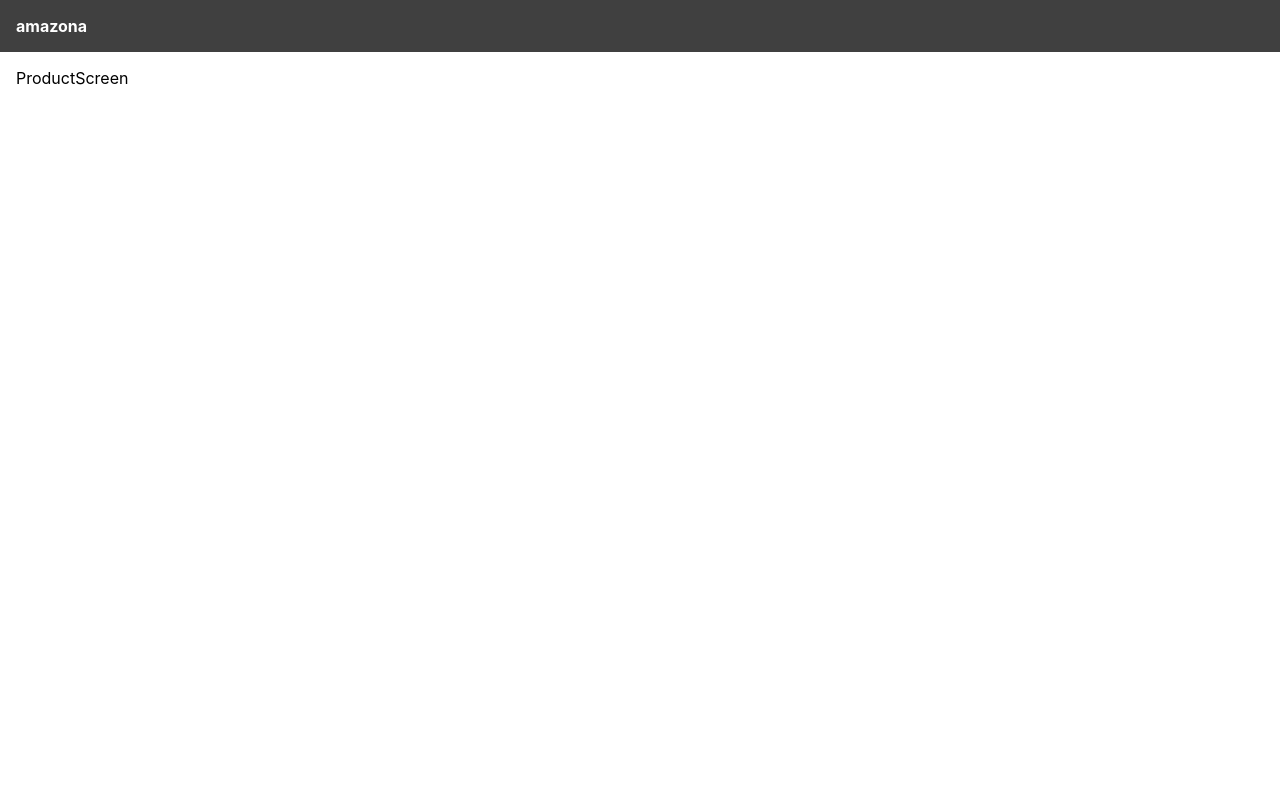
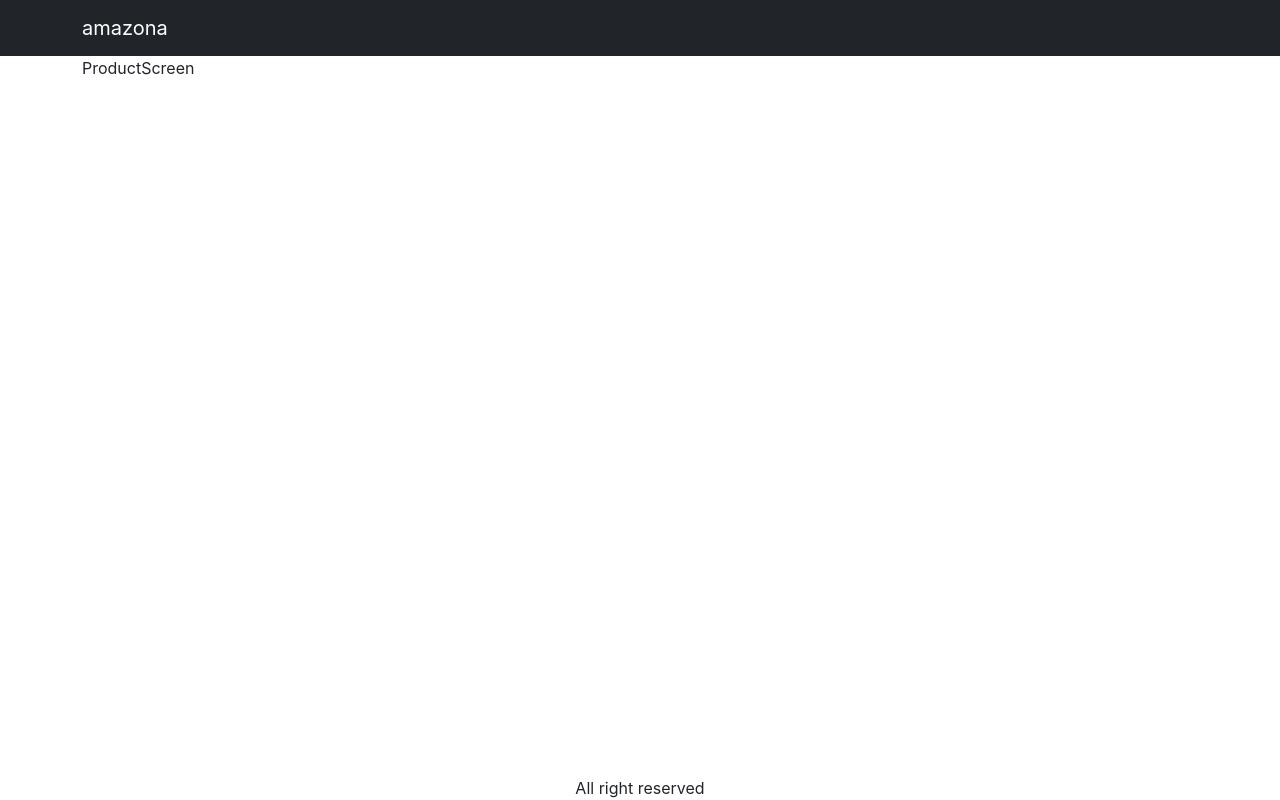
Before and after one commit to duyloc22/amazona, a React (Create React App) app in the folder frontend/: page /product/adidas-fit-pant in a window 1280 px wide. Built offline with nearby package versions, Linux system fonts and the light colour scheme.

Commit message:
Add Bootstrap UI Framework

```diff
--- a/frontend/package.json
+++ b/frontend/package.json
@@ -8,11 +8,13 @@
         "@testing-library/react": "^13.4.0",
         "@testing-library/user-event": "^13.5.0",
         "axios": "^1.1.2",
+        "bootstrap": "^5.2.2",
         "react": "^18.2.0",
+        "react-bootstrap": "^2.5.0",
         "react-dom": "^18.2.0",
+        "react-router-bootstrap": "^0.26.2",
         "react-router-dom": "^6.4.2",
         "react-scripts": "5.0.1",
-        "use-reducer-logger": "^1.0.2",
         "web-vitals": "^2.1.4"
     },
     "scripts": {
--- a/frontend/src/App.js
+++ b/frontend/src/App.js
@@ -1,20 +1,34 @@
 import { BrowserRouter as Router, Link, Route, Routes } from "react-router-dom";
 import HomeScreen from "./screens/HomeScreen";
 import ProductScreen from "./screens/ProductScreen";
+import Navbar from "react-bootstrap/Navbar";
+import Container from "react-bootstrap/Container";
+import { LinkContainer } from "react-router-bootstrap";
 
 function App() {
     return (
         <Router>
-            <div>
+            <div className="d-flex flex-column site-container">
                 <header>
-                    <Link to="/">amazona</Link>
+                    <Navbar bg="dark" variant="dark">
+                        <Container>
+                            <LinkContainer to="/">
+                                <Navbar.Brand>amazona</Navbar.Brand>
+                            </LinkContainer>
+                        </Container>
+                    </Navbar>
                 </header>
                 <main>
-                    <Routes>
-                        <Route path="/product/:slug" element={<ProductScreen />} />
-                        <Route path="/" element={<HomeScreen />} />
-                    </Routes>
+                    <Container>
+                        <Routes>
+                            <Route path="/product/:slug" element={<ProductScreen />} />
+                            <Route path="/" element={<HomeScreen />} />
+                        </Routes>
+                    </Container>
                 </main>
+                <footer>
+                    <div className="text-center">All right reserved</div>
+                </footer>
             </div>
         </Router>
     );
--- a/frontend/src/index.css
+++ b/frontend/src/index.css
@@ -5,18 +5,11 @@
     -webkit-font-smoothing: antialiased;
     -moz-osx-font-smoothing: grayscale;
 }
-
-header {
-    background-color: #404040;
-    padding: 1rem;
-}
-header a {
-    color: #ffffff;
-    font-weight: bold;
-    text-decoration: none;
+.site-container {
+    min-height: 100vh;
 }
 main {
-    padding: 1rem;
+    flex: 1;
 }
 .products {
     display: flex;
--- a/frontend/src/screens/HomeScreen.js
+++ b/frontend/src/screens/HomeScreen.js
@@ -1,7 +1,6 @@
 import React, { useEffect, useReducer, useState } from "react";
 import { Link } from "react-router-dom";
 import axios from "axios";
-import logger from "use-reducer-logger";
 
 const reducer = (state, action) => {
     switch (action.type) {
@@ -19,7 +18,7 @@
 };
 
 function HomeScreen() {
-    const [{ loading, error, products }, dispatch] = useReducer(logger(reducer), {
+    const [{ loading, error, products }, dispatch] = useReducer(reducer, {
         loading: true,
         error: false,
         products: [],
```
Also changed, not shown: frontend/src/index.js (+10 -9 lines), 2 other files (tests, documents, lock files or other folders).
